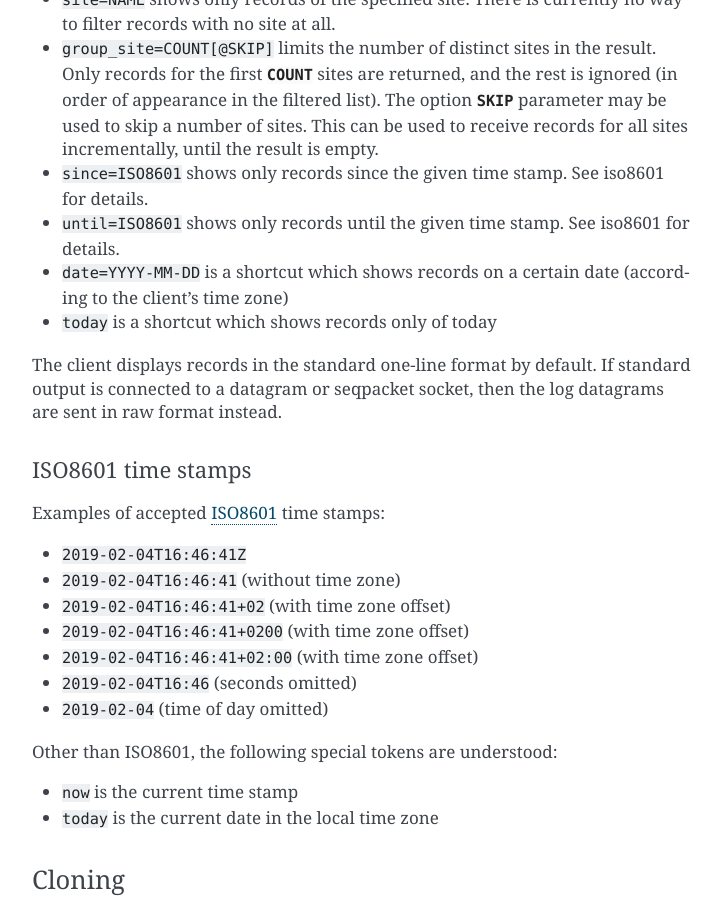
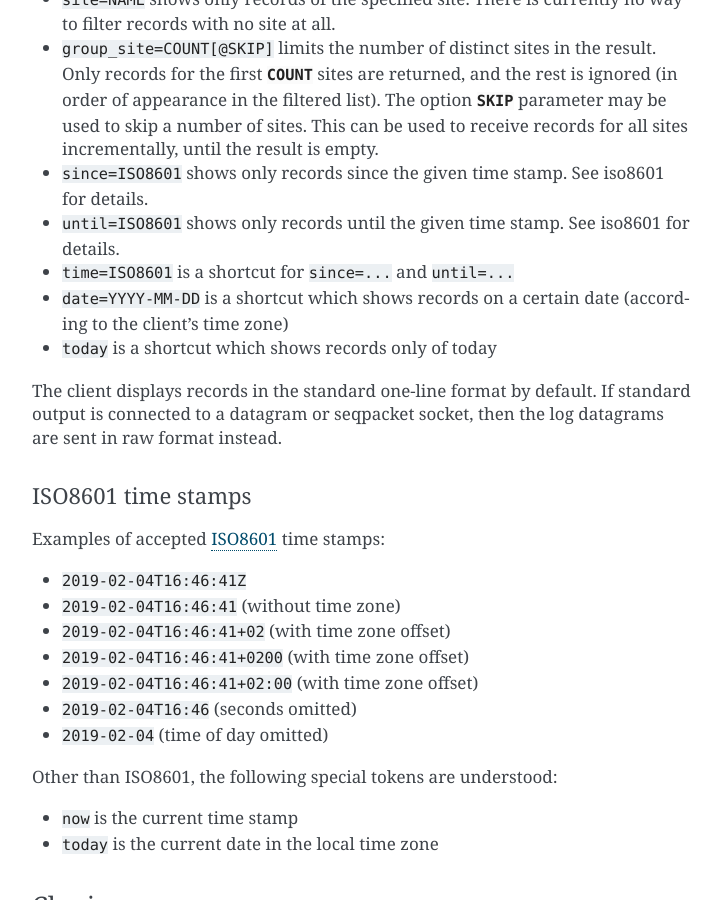
Before and after one commit to CM4all/pond, a Sphinx documentation site: the page built from doc/index.rst, in a window 1280 px wide and 900 px high, scrolled down 2247 px. Shown: the whole window, without its empty margins (388-1110 px from the left). Built offline with Sphinx 7.4.7, drawn with Linux system fonts in a browser that asks for light colours.

Commit message:
client: add filter option "time="

```diff
--- a/doc/index.rst
+++ b/doc/index.rst
@@ -125,6 +125,8 @@
   See :ref:`iso8601` for details.
 - :samp:`until=ISO8601` shows only records until the given time stamp.
   See :ref:`iso8601` for details.
+- :samp:`time=ISO8601` is a shortcut for :samp:`since=...` and
+  :samp:`until=...`
 - :samp:`date=YYYY-MM-DD` is a shortcut which shows records on a
   certain date (according to the client's time zone)
 - :samp:`today` is a shortcut which shows records only of today
```
Also changed, not shown: 2 other files.
